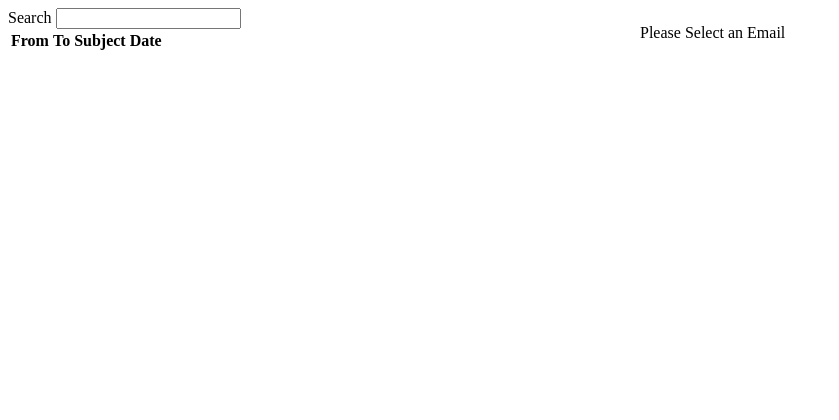
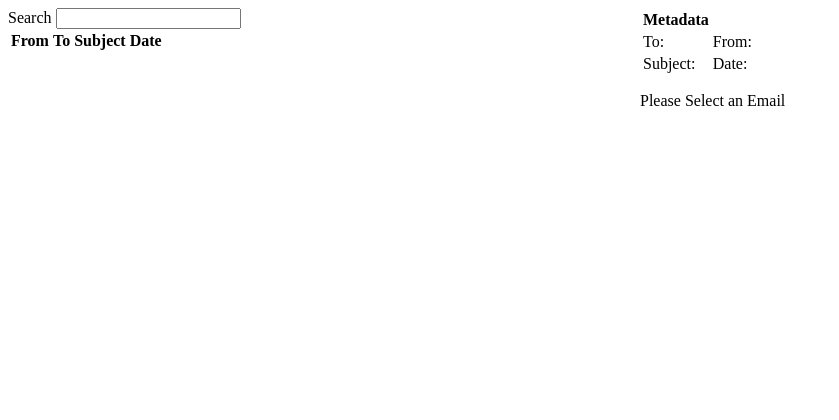
Before and after one commit to xingfanxia/comps_ediscovery, a Flask app: page /POC in a window 1280 px wide. Shown: the top 420 px of the page, without its empty margins (0-839 px from the left). Run offline with Flask 2, Linux system fonts and the light colour scheme; data that the repository does not hold is empty; parts of the project's set-up code (start-up, migrations or seed data) failed here and were passed over.

Commit message:
add metadata table at the top of document view

```diff
--- a/web/static/css/documentViewStyle.css
+++ b/web/static/css/documentViewStyle.css
@@ -5,9 +5,13 @@
   height: 100vh
 }
 
-#document{
-  white-space: pre-wrap;
+#document_containter{
   float:right;
   width:50%;
   height: 100vh;
 }
+
+#document{
+  white-space: pre-wrap;
+  overflow-y: scroll;
+}
--- a/web/static/js/documentview.js
+++ b/web/static/js/documentview.js
@@ -1,7 +1,14 @@
-var store = {
+// var metadata_store = {
+//   debug: true
+//   state: {
+//   }
+// }
+
+//Data store for document and metadata views
+var email_store = {
   debug: true,
   state: {
-    item: {Contents : "Please Select an Email"}
+    data: {'Message-Contents' : "Please Select an Email"}
   },
   setMessageAction (newValue) {
     if (this.debug) console.log('setMessageAction triggered with', newValue)
@@ -9,15 +16,19 @@ var store = {
     shortID = newValue.split(".")[2]
     console.log('short:',shortID)
     axios.get("/data/" + shortID)
-    .then(response => {this.state.item.Contents = response.data['Message-Contents']})
+    .then(response => {
+      this.state.data = response.data
+      documentView.updateView()
+      metadataView.updateView()
+    })
   },
   clearMessageAction () {
     if (this.debug) console.log('clearMessageAction triggered')
-    this.state.item = {Contents : "Please Select an Email"}
+    this.state.item = {'Message-Contents' : "Please Select an Email"}
   },
   getMessageAction () {
-    if (this.debug) console.log('getMessageAction triggered with', this.state.item.Contents)
-    return this.state.item.Contents
+    if (this.debug) console.log('getMessageAction triggered with', this.state.data['Message-Contents'])
+    return this.state.data['Message-Contents']
   }
 }
 
@@ -77,8 +88,7 @@ Vue.component('demo-grid', {
     },
     alert_user: function(item) {
       // `this` inside methods points to the Vue instance
-      store.setMessageAction(item)
-      documentView.updateView()
+      email_store.setMessageAction(item)
       // `event` is the native DOM event
       if (event) {
         //alert(event.target.tagName)
@@ -92,12 +102,12 @@ window.onload = function () {
     el: "#document",
     delimiters: ["[[", "]]"],
     data: {
-      message: store.state.item.Contents
+      message: email_store.state.data['Message-Contents']
     },
     methods: {
       updateView: function () {
         console.log(this);
-        documentView.message = store.getMessageAction()
+        documentView.message = email_store.getMessageAction()
       }
     }
   })
@@ -120,74 +130,22 @@ window.onload = function () {
     }
   })
 
-  // emailList = new Vue({
-  //   el: '#emailList',
-  //   delimiters: ["[[", "]]"],
-  //   data: function(){
-  //     var sortOrders = {}
-  //     var keys = ['Sender', 'Receiver', 'Subject', 'Sent_Date']
-  //     keys.forEach(function (key) {
-  //       sortOrders[key] = 1
-  //     })
-  //     var toReturn = {
-  //       items: [
-  //         { Sender: 'John Doe', Receiver : 'Jill Doe', Subject : 'Pizza Tonight?', Sent_Date : '1/1/17', Contents : "Yo", id : 0 },
-  //         { Sender: 'Bob Doe', Receiver : 'John Doe', Subject : 'Pasta Tonight?', Sent_Date : '2/1/17', Contents : "hell0", id : 1 },
-  //         { Sender: 'Elliot Doe', Receiver : 'Randy Doe', Subject : '\'za Tonight?', Sent_Date : '3/1/17', Contents : "whats up", id : 2 },
-  //         { Sender: 'John Doe', Receiver : 'Jill Doe', Subject : 'Yolo', Sent_Date : '4/1/17', Contents : "butts", id : 3 }
-  //       ],
-  //       keys: keys,
-  //       sortKey: '',
-  //       sortOrders: sortOrders,
-  //       searchQuery: ''
-  //     }
-  //     return toReturn
-  //   },
-  //   methods: {
-  //       alert_user: function(item) {
-  //         // `this` inside methods points to the Vue instance
-  //         store.setMessageAction(item)
-  //         documentView.updateView()
-  //         // `event` is the native DOM event
-  //         if (event) {
-  //           //alert(event.target.tagName)
-  //         }
-  //       },
-  //       sortBy: function (key) {
-  //         console.log('sorting by', key);
-  //         this.sortKey = key
-  //         this.sortOrders[key] = this.sortOrders[key] * -1
-  //       }
-  //   },
-  //   computed: {
-  //     filteredData: function () {
-  //       var sortKey = this.sortKey
-  //       var filterKey = this.filterKey && this.filterKey.toLowerCase()
-  //       var order = this.sortOrders[sortKey] || 1
-  //       var data = this.items
-  //       if (filterKey) {
-  //         console.log('filterKey')
-  //         data = data.filter(function (row) {
-  //           return Object.keys(row).some(function (key) {
-  //             return String(row[key]).toLowerCase().indexOf(filterKey) > -1
-  //           })
-  //         })
-  //       }
-  //       if (sortKey) {
-  //         console.log('sortKey')
-  //         data = data.slice().sort(function (a, b) {
-  //           a = a[sortKey]
-  //           b = b[sortKey]
-  //           return (a === b ? 0 : a > b ? 1 : -1) * order
-  //         })
-  //       }
-  //       return data
-  //     }
-  //   },
-  //   filters: {
-  //     capitalize: function (str) {
-  //       return str.charAt(0).toUpperCase() + str.slice(1)
-  //     }
-  //   }
-  // })
-}
+  metadataView = new Vue({
+    el: '#metadata',
+    delimiters: ['[[',']]'],
+    data: {
+      metadata_to : '',
+      metadata_from : '',
+      metadata_date : '',
+      metadata_subject : ''
+    },
+    methods: {
+      updateView: function() {
+        this.metadata_to = email_store.state.data['X-To']
+        this.metadata_from = email_store.state.data['X-From']
+        this.metadata_date = email_store.state.data['Date']
+        this.metadata_subject = email_store.state.data['Subject']
+      }
+      }
+    })
+  }
--- a/web/templates/documentview.html
+++ b/web/templates/documentview.html
@@ -35,9 +35,29 @@
             :filter-key="searchQuery">
           </demo-grid>
         </div>
+        <div id='document_containter'>
+          <div id='metadata'>
+            <table>
+              <thead>
+                <tr>
+                  <th> Metadata
+                  </th>
+                </tr>
+              </thead>
+              <tr>
+                <td>To: [[metadata_to]]</td>
+                <td>From: [[metadata_from]]</td>
+              </tr>
+              <tr>
+                <td>Subject: [[metadata_subject]]</td>
+                <td>Date: [[metadata_date]]</td>
+              </tr>
+            </table>
+          </div>
           <div id='document'>
-          <p>[[message]]<p>
+          <p>[[message]]</p>
         </div>
+      </div>
      </div>
   </body>
 </html>
--- a/web/views.py
+++ b/web/views.py
@@ -6,7 +6,7 @@ app = Flask(__name__)
 
 data = pd.read_pickle('../data/parsed/pickles/pickled_data_test.pickle')
 
-email_key = data[['ID','Date', 'From', 'To', 'Subject']][:500].copy()
+email_key = data[['ID','Date', 'From', 'To', 'Subject']][:5000].copy()
 email_key_dict = email_key.to_dict(orient='index')
 
 #If there's a fast way to remove ID from v, we should do that here as well
```
